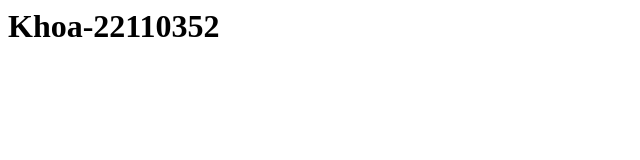
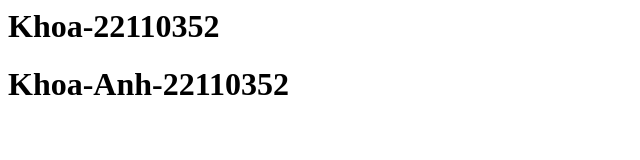
Before and after one commit to AKhoa2109/TodoProject, a plain HTML site: page index.html in a window 1280 px wide. Shown: the whole page, without its empty margins (0-640 px from the left). Drawn offline with Linux system fonts and the light colour scheme.

Commit message:
Update index.html

```diff
--- a/index.html
+++ b/index.html
@@ -1 +1,2 @@
 <h1>Khoa-22110352</h1>
+<h1>Khoa-Anh-22110352</h1>
```
